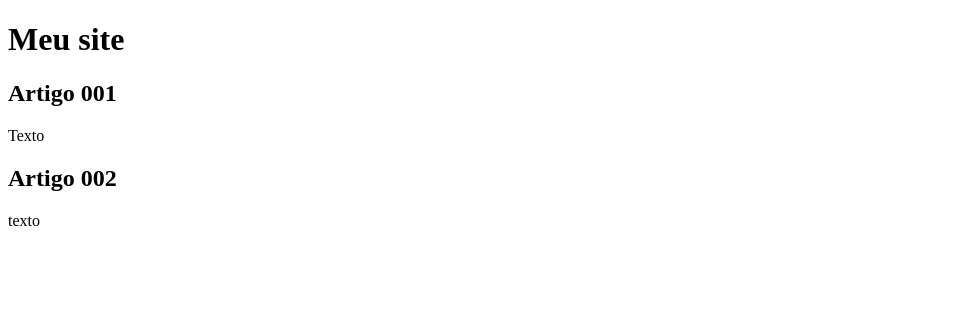
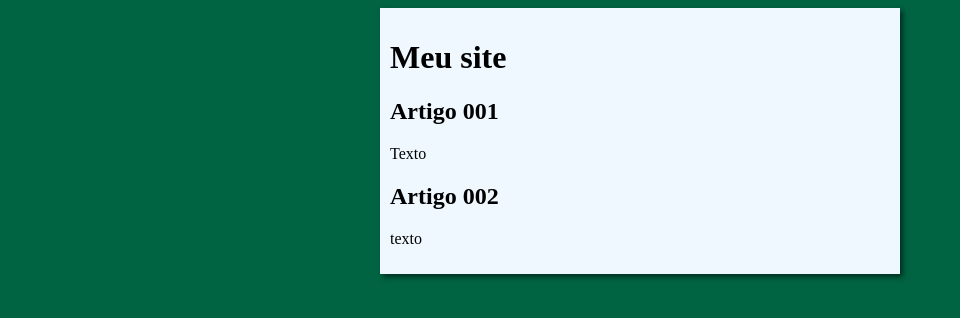
Before and after one commit to FelipeT1/projeto-site, a plain HTML site: page index.html in a window 1280 px wide. Shown: the whole page, without its empty margins (0-960 px from the left). Drawn offline with Linux system fonts and the light colour scheme.

Commit message:
Fiz algumas mudanças por css

```diff
--- /dev/null
+++ b/estilos/style.css
@@ -0,0 +1,16 @@
+{
+    font: arial, helvetica, sans-serif;
+    font-size: 16px;
+}
+
+body {
+    background-color: rgb(0, 99, 66);
+}
+
+main {
+    background-color: aliceblue;
+    width: 500px;
+    margin: auto;
+    padding: 10px;
+    box-shadow:  3px 3px 5px rgba(0, 0, 0, 0.523);
+}
--- a/index.html
+++ b/index.html
@@ -5,6 +5,7 @@
     <meta http-equiv="X-UA-Compatible" content="IE=edge">
     <meta name="viewport" content="width=device-width, initial-scale=1.0">
     <title>Primeiro site</title>
+    <link rel="stylesheet" href="estilos/style.css">
 </head>
 <body>
     <main>
```
